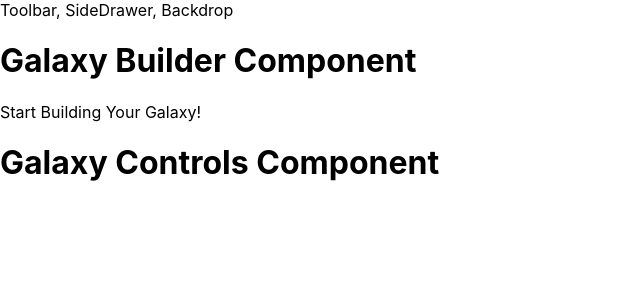
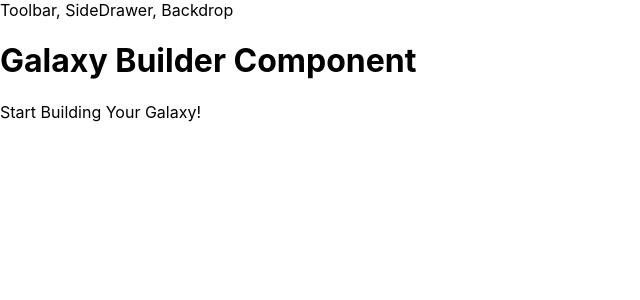
Before and after one commit to mcheng09/react-galaxy-builder, a React app: page / in a window 1280 px wide. Shown: the top 300 px of the page, without its empty margins (0-640 px from the left). Built offline with nearby package versions, Linux system fonts and the light colour scheme.

Commit message:
create(GalaxyControl): creates css file and import to js file

```diff
--- a/src/components/Galaxy/GalaxyControls/GalaxyControls.js
+++ b/src/components/Galaxy/GalaxyControls/GalaxyControls.js
@@ -1,8 +1,10 @@
 import React from 'react';
+
+import style from './GalaxyControls.module.css';
 
 const GalaxyControls = (props) => {
   return (
-    <h1>Galaxy Controls Component</h1>
+    <div className={style.GalaxyControls}></div>
   )
 }
 
--- /dev/null
+++ b/src/components/Galaxy/GalaxyControls/GalaxyControls.module.css
@@ -0,0 +1,3 @@
+.GalaxyControls {
+  background: lightgrey;
+}
```
